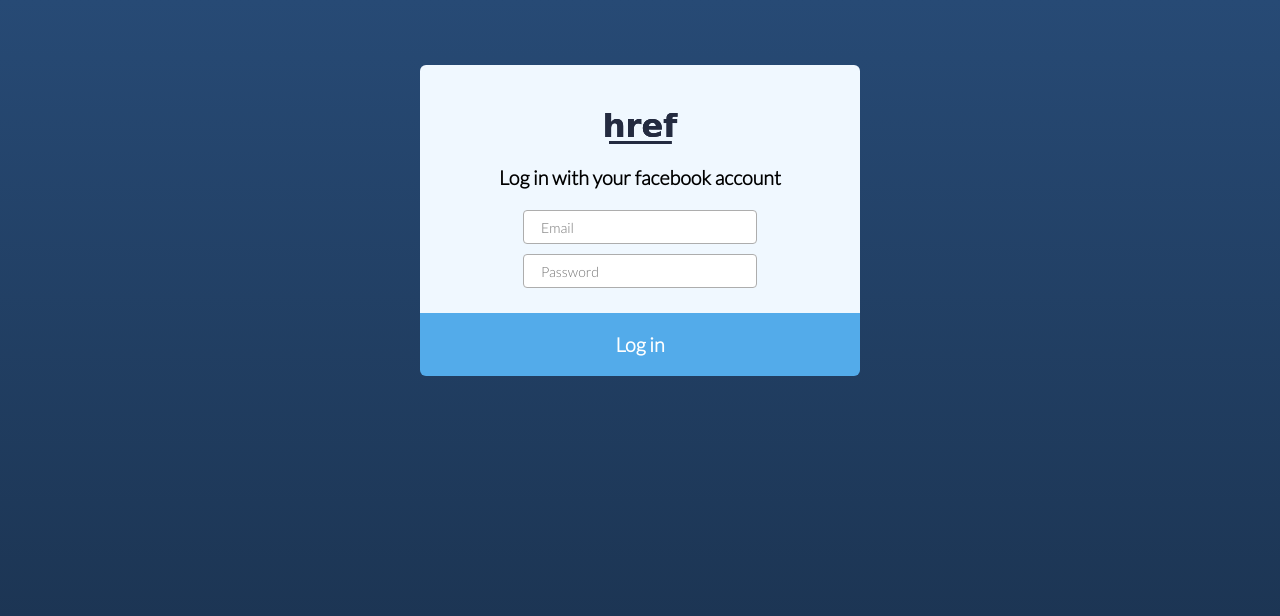
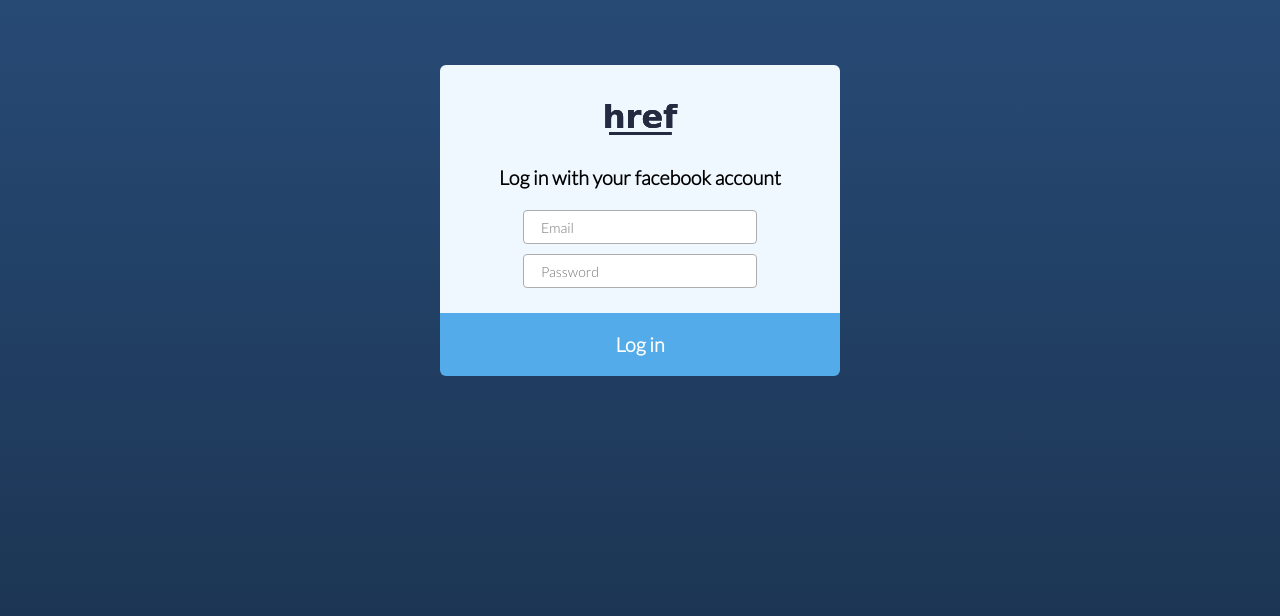
Before and after one commit to cvigoe/href, a Node server app: page / in a window 1280 px wide. Shown: the top 616 px of the page. Run offline with Node 20, Linux system fonts and the light colour scheme; some web fonts are replaced.

Commit message:
Adjusted styling for smaller screens

```diff
--- a/public/stylesheets/style.css
+++ b/public/stylesheets/style.css
@@ -37,7 +37,7 @@
 	padding: 15px;
 	margin: 9px;
 	word-wrap:break-word;
-	min-width: 300px;
+	min-width: 270px;
     max-width: 700px;
 }
 
@@ -51,19 +51,23 @@
 	padding: 15px;
 	margin: 9px;
 	word-wrap:break-word;
-	min-width: 300px;
+	min-width: 270px;
     max-width: 700px;
 }
 
 #login{
 	background: aliceblue;
 	margin: 15px auto 0px;
-	width: 80%;
-	min-width: 300px;
-	max-width: 400px;
+	width: 70%;
+	min-width: 250px;
+	max-width: 360px;
 	padding: 20px;
 	border-top-left-radius: 6px;
 	border-top-right-radius: 6px;
+}
+#login h1{
+    position: relative;
+    bottom: 9px;
 }
 
 h1 {
@@ -81,9 +85,9 @@
 	cursor:pointer;
 	background: #53ABEA;
 	margin: auto;
-	width: 80%;
-	min-width: 300px;
-	max-width: 400px;
+	width: 70%;
+	min-width: 250px;
+	max-width: 360px;
 	padding: 20px;
 	border-bottom-left-radius: 6px;
 	border-bottom-right-radius: 6px;
@@ -126,13 +130,17 @@
 .thread {
 	background: aliceblue;
 	margin: 9px;
-	width: 300px;
+	width: 240px;
 	padding: 20px;
 	border-radius: 6px;
 	display: inline-block;
 	position: absolute;
 	left:0px;
 	top: 0px;
+}
+
+.thread h1 {
+  font-size: 2.0em;
 }
 
 img#logout {
```
Also changed, not shown: public/javascripts/grid.js (+4 -4 lines).
